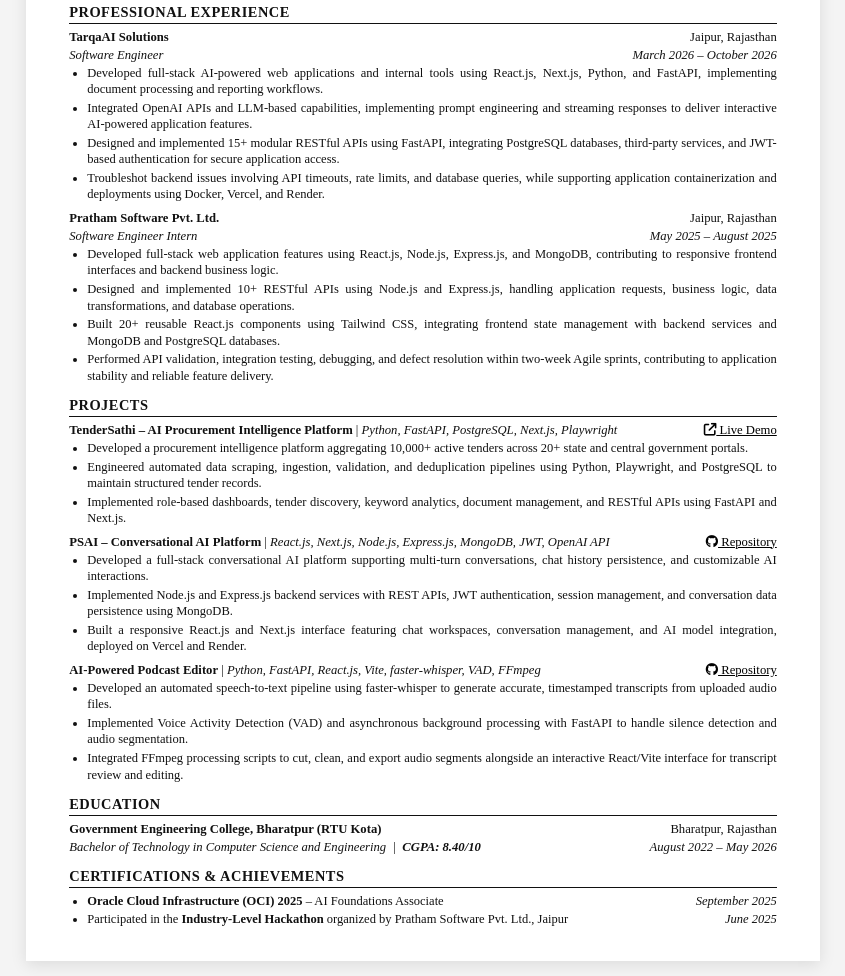
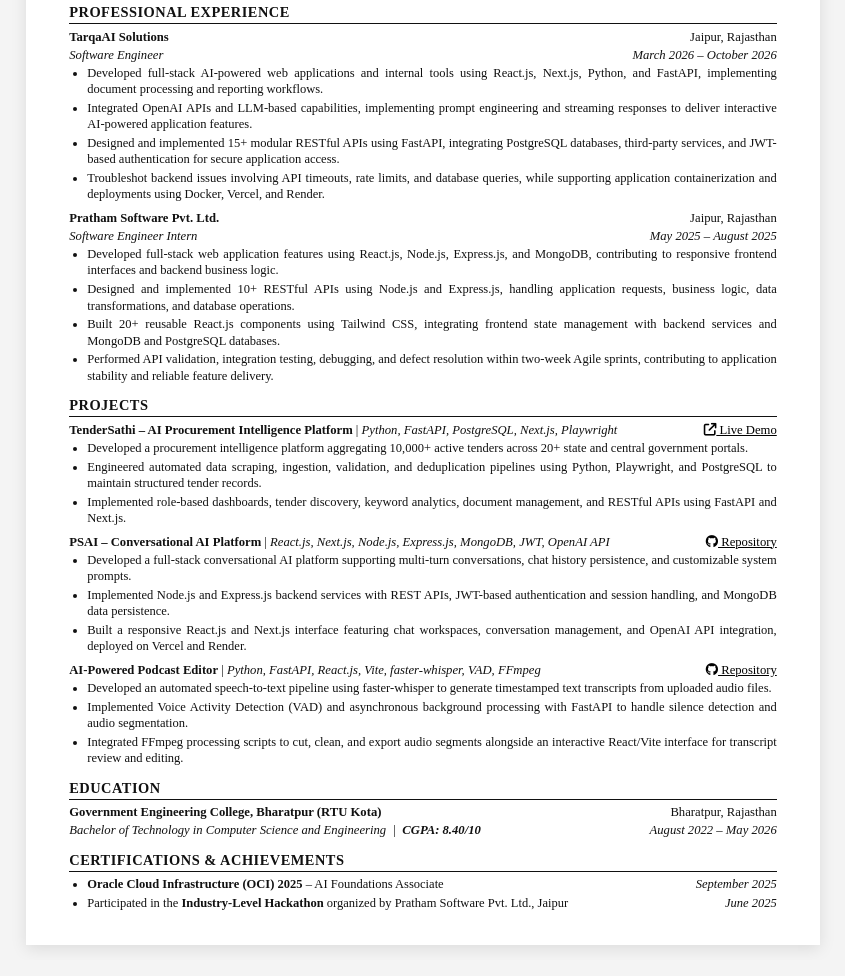
Before and after one commit to harshit705/Harshit-Resume-, a plain HTML site: page index.html in a window 1280 px wide. Shown: the part 409-1385 px from the top of the page, without its empty margins (217-1062 px from the left). Drawn offline with Linux system fonts and the light colour scheme.

Commit message:
Polish project bullets: clarify OpenAI API integration, remove subjective claims, and streamline JWT session handling

```diff
--- a/index.html
+++ b/index.html
@@ -288,9 +288,9 @@
           <span class="right"><a href="https://github.com/harshit705/Psai-Chatbot" target="_blank" style="text-decoration: underline;"><i class="fa-brands fa-github"></i> Repository</a></span>
         </div>
         <ul>
-          <li>Developed a full-stack conversational AI platform supporting multi-turn conversations, chat history persistence, and customizable AI interactions.</li>
-          <li>Implemented Node.js and Express.js backend services with REST APIs, JWT authentication, session management, and conversation data persistence using MongoDB.</li>
-          <li>Built a responsive React.js and Next.js interface featuring chat workspaces, conversation management, and AI model integration, deployed on Vercel and Render.</li>
+          <li>Developed a full-stack conversational AI platform supporting multi-turn conversations, chat history persistence, and customizable system prompts.</li>
+          <li>Implemented Node.js and Express.js backend services with REST APIs, JWT-based authentication and session handling, and MongoDB data persistence.</li>
+          <li>Built a responsive React.js and Next.js interface featuring chat workspaces, conversation management, and OpenAI API integration, deployed on Vercel and Render.</li>
         </ul>
       </div>
 
@@ -301,7 +301,7 @@
           <span class="right"><a href="https://github.com/harshit705/podcast-editor" target="_blank" style="text-decoration: underline;"><i class="fa-brands fa-github"></i> Repository</a></span>
         </div>
         <ul>
-          <li>Developed an automated speech-to-text pipeline using faster-whisper to generate accurate, timestamped transcripts from uploaded audio files.</li>
+          <li>Developed an automated speech-to-text pipeline using faster-whisper to generate timestamped text transcripts from uploaded audio files.</li>
           <li>Implemented Voice Activity Detection (VAD) and asynchronous background processing with FastAPI to handle silence detection and audio segmentation.</li>
           <li>Integrated FFmpeg processing scripts to cut, clean, and export audio segments alongside an interactive React/Vite interface for transcript review and editing.</li>
         </ul>
```
